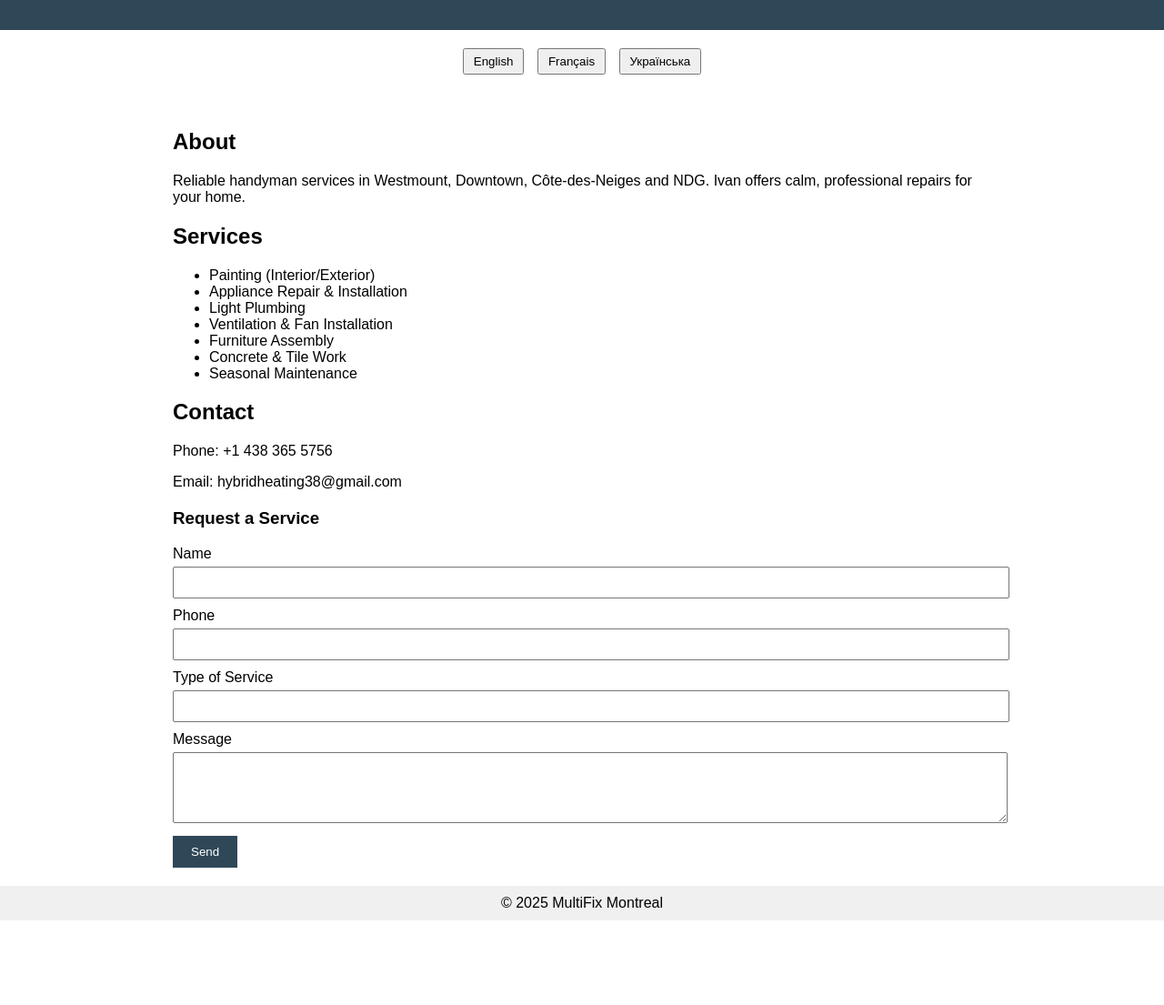
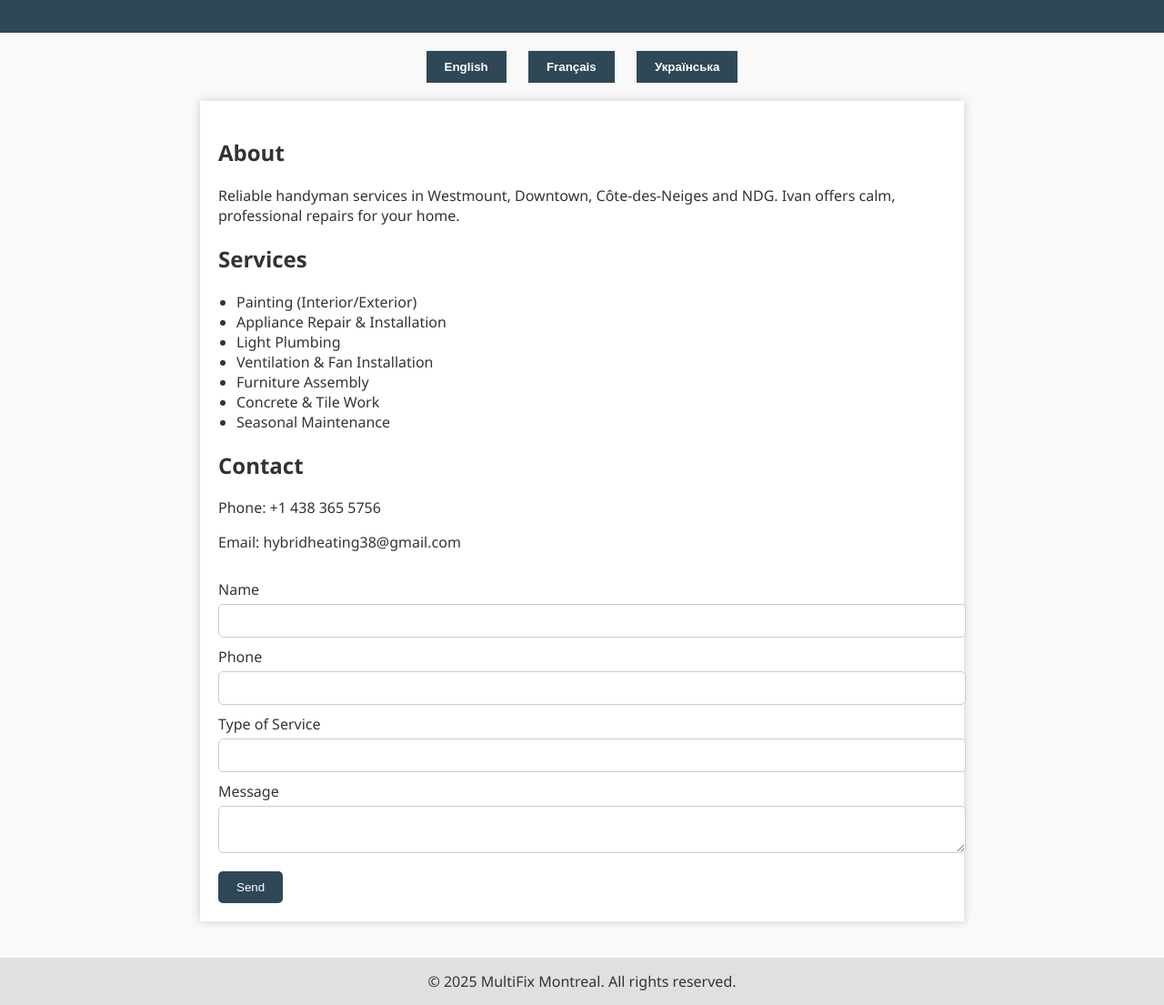
Before and after one commit to Vanea81/multifix-website, a plain HTML site: page index.html in a window 1280 px wide. Shown: the part 121-1226 px from the top of the page at 91% size. Before the commit the page ends 1133 px from the top, so only its background shows below. Drawn offline with Linux system fonts and the light colour scheme.

Commit message:
Add files via upload

```diff
--- a/index.html
+++ b/index.html
@@ -5,26 +5,50 @@
   <meta name="viewport" content="width=device-width, initial-scale=1.0" />
   <title>MultiFix Montreal – Handyman Services</title>
   <style>
-    body { font-family: Arial, sans-serif; margin: 0; padding: 0; }
-    header { background-color: #2f4858; color: white; padding: 20px; text-align: center; }
-    .section { padding: 20px; max-width: 900px; margin: auto; }
-    .lang-tabs { text-align: center; margin: 20px 0; }
-    .lang-tabs button { margin: 0 5px; padding: 5px 10px; cursor: pointer; }
-    .hidden { display: none; }
-    footer { background: #f0f0f0; text-align: center; padding: 10px; }
-    form { margin-top: 20px; }
+    body { font-family: 'Segoe UI', sans-serif; margin: 0; padding: 0; background: #f9f9f9; color: #333; }
+    header { background-color: #2f4858; color: white; padding: 30px 20px; text-align: center; }
+    h1 { margin: 0; font-size: 2em; }
+    .tabs { text-align: center; margin: 20px 0; }
+    .tabs button {
+      margin: 0 10px;
+      padding: 10px 20px;
+      border: none;
+      background: #2f4858;
+      color: white;
+      cursor: pointer;
+      font-weight: bold;
+    }
+    .tabs button:hover {
+      background: #476272;
+    }
+    .lang-section { display: none; padding: 20px; max-width: 800px; margin: auto; background: white; box-shadow: 0 0 10px #ccc; }
+    .lang-section.active { display: block; }
+    ul { padding-left: 20px; }
+    form { margin-top: 30px; }
     label { display: block; margin-top: 10px; }
-    input, textarea { width: 100%; padding: 8px; margin-top: 5px; }
-    button[type="submit"] { background: #2f4858; color: white; padding: 10px 20px; margin-top: 10px; border: none; cursor: pointer; }
+    input, textarea { width: 100%; padding: 10px; margin-top: 5px; border: 1px solid #ccc; border-radius: 5px; }
+    button[type="submit"] {
+      margin-top: 15px;
+      padding: 10px 20px;
+      background: #2f4858;
+      color: white;
+      border: none;
+      cursor: pointer;
+      border-radius: 5px;
+    }
+    footer {
+      background: #e0e0e0;
+      text-align: center;
+      padding: 15px;
+      margin-top: 40px;
+    }
   </style>
   <script>
-    function showLang(lang) {
-      const langs = ['en', 'fr', 'ua'];
-      langs.forEach(l => {
-        document.getElementById(`lang-${l}`).classList.add('hidden');
-      });
-      document.getElementById(`lang-${lang}`).classList.remove('hidden');
+    function switchLang(lang) {
+      document.querySelectorAll('.lang-section').forEach(el => el.classList.remove('active'));
+      document.getElementById('lang-' + lang).classList.add('active');
     }
+    window.onload = () => switchLang('en');
   </script>
 </head>
 <body>
@@ -33,13 +57,13 @@
     <p>Good work is done calmly</p>
   </header>
 
-  <div class="lang-tabs">
-    <button onclick="showLang('en')">English</button>
-    <button onclick="showLang('fr')">Français</button>
-    <button onclick="showLang('ua')">Українська</button>
+  <div class="tabs">
+    <button onclick="switchLang('en')">English</button>
+    <button onclick="switchLang('fr')">Français</button>
+    <button onclick="switchLang('ua')">Українська</button>
   </div>
 
-  <div id="lang-en" class="section">
+  <div id="lang-en" class="lang-section">
     <h2>About</h2>
     <p>Reliable handyman services in Westmount, Downtown, Côte-des-Neiges and NDG. Ivan offers calm, professional repairs for your home.</p>
     <h2>Services</h2>
@@ -55,23 +79,53 @@
     <h2>Contact</h2>
     <p>Phone: +1 438 365 5756</p>
     <p>Email: hybridheating38@gmail.com</p>
-
     <form action="https://formspree.io/f/mwkgyjyo" method="POST">
-      <h3>Request a Service</h3>
-      <label for="name">Name</label>
-      <input type="text" name="name" required />
-      <label for="phone">Phone</label>
-      <input type="text" name="phone" required />
-      <label for="service">Type of Service</label>
-      <input type="text" name="service" required />
-      <label for="message">Message</label>
-      <textarea name="message" rows="4"></textarea>
+      <label>Name</label><input type="text" name="name" required>
+      <label>Phone</label><input type="text" name="phone" required>
+      <label>Type of Service</label><input type="text" name="service" required>
+      <label>Message</label><textarea name="message"></textarea>
       <button type="submit">Send</button>
     </form>
   </div>
 
+  <div id="lang-fr" class="lang-section">
+    <h2>À propos</h2>
+    <p>Services fiables dans Westmount, Centre-ville, Côte-des-Neiges et NDG. Ivan offre des réparations calmes et professionnelles.</p>
+    <h2>Services</h2>
+    <ul>
+      <li>Peinture (intérieure/extérieure)</li>
+      <li>Réparation et installation d'appareils</li>
+      <li>Petite plomberie</li>
+      <li>Installation de ventilation et de ventilateurs</li>
+      <li>Assemblage de meubles</li>
+      <li>Travaux de béton et de carrelage</li>
+      <li>Entretien saisonnier</li>
+    </ul>
+    <h2>Contact</h2>
+    <p>Téléphone : +1 438 365 5756</p>
+    <p>Email : hybridheating38@gmail.com</p>
+  </div>
+
+  <div id="lang-ua" class="lang-section">
+    <h2>Про нас</h2>
+    <p>Надійні послуги майстра в районах Westmount, Downtown, Côte-des-Neiges та NDG. Іван виконує роботу спокійно та професійно.</p>
+    <h2>Послуги</h2>
+    <ul>
+      <li>Фарбування (всередині/зовні)</li>
+      <li>Ремонт та встановлення техніки</li>
+      <li>Легка сантехніка</li>
+      <li>Монтаж вентиляції та вентиляторів</li>
+      <li>Збірка меблів</li>
+      <li>Бетонні та плиткові роботи</li>
+      <li>Сезонне обслуговування</li>
+    </ul>
+    <h2>Контакти</h2>
+    <p>Телефон: +1 438 365 5756</p>
+    <p>Email: hybridheating38@gmail.com</p>
+  </div>
+
   <footer>
-    &copy; 2025 MultiFix Montreal
+    &copy; 2025 MultiFix Montreal. All rights reserved.
   </footer>
 </body>
 </html>
```
